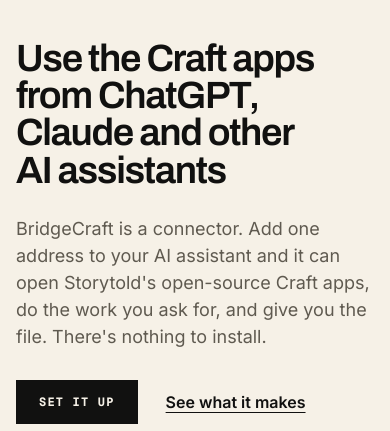
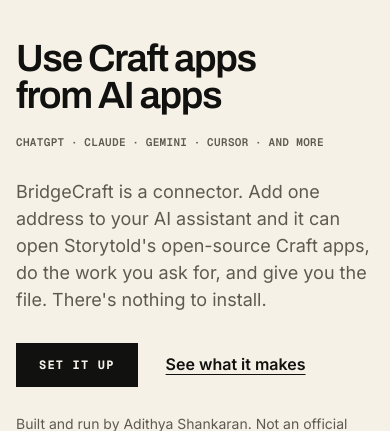
Before and after one commit to adikshan11/artcraft-plugin, a Flask app: page / in a window 390 px wide. Shown: the part 69-500 px from the top of the page. Run offline with Flask 3, Linux system fonts and the light colour scheme.

Commit message:
Headline "Use Craft apps from AI apps", with the apps named in grey below (#30)
* Headline "Use Craft apps from AI apps", with the apps named in grey below

The headline is now "Use Craft apps from AI apps". Under it, a grey mono row
names the apps: ChatGPT · Claude · Gemini CLI · Cursor · and more. Gemini is
named as Gemini CLI because that's the Gemini app the README shows how to set
up. The share card's title follows the headline.

On phones the row is set smaller so it stays on one line at 375 px; it wraps
only on 320 px screens.

Co-Authored-By: Claude Opus 5.5 <noreply@anthropic.com>

* Name Gemini plainly, and never start a line of the apps row with a dot

At laptop widths the row wrapped and the second line began with a dot. Every
name now carries a dot in front, and the row is pulled left by one dot's width
and that strip clipped, so no line starts with one. The row lines up with the
headline: one line at 1280 px and 375 px, two at 848 px.

Co-Authored-By: Claude Opus 5.5 <noreply@anthropic.com>

---------

Co-authored-by: Claude Opus 5.5 <noreply@anthropic.com>

```diff
--- a/static/style.css
+++ b/static/style.css
@@ -344,6 +344,38 @@ h2 em {
   font-size: clamp(38px, 4.5vw, 66px);
   line-height: 0.98;
   text-wrap: balance;
+}
+
+/* The AI apps it works with, in grey under the headline, split by centre dots.
+   Every name has a dot in front; the row is pulled left by one dot's width and
+   that strip is clipped, so no line, first or wrapped, starts with a dot. */
+.ai-apps {
+  display: flex;
+  flex-wrap: wrap;
+  gap: 4px 0;
+  margin: -6px 0 0 -1.8em;
+  clip-path: inset(0 0 0 1.8em);
+  color: var(--muted);
+  font-family: var(--mono);
+  font-size: 13px;
+  font-weight: 600;
+  letter-spacing: 0.08em;
+  text-transform: uppercase;
+}
+
+.ai-apps span::before {
+  content: "\00b7";
+  display: inline-block;
+  width: 1.8em;
+  text-align: center;
+}
+
+/* Tighter on phones, so the row stays on one line. */
+@media (max-width: 480px) {
+  .ai-apps {
+    font-size: 11px;
+    letter-spacing: 0.03em;
+  }
 }
 
 .lede {
--- a/templates/index.html
+++ b/templates/index.html
@@ -7,7 +7,7 @@
       name="description"
       content="BridgeCraft connects ChatGPT, Claude and other AI assistants to ArtCraft and Storytold's open-source Craft apps. Nothing to install."
     />
-    <meta property="og:title" content="BridgeCraft — use the Craft apps from ChatGPT, Claude and other AI assistants" />
+    <meta property="og:title" content="BridgeCraft — use Craft apps from AI apps" />
     <meta
       property="og:description"
       content="A community-built MCP plugin for ArtCraft and Storytold's Craft apps."
@@ -36,7 +36,10 @@
     <main id="top">
       <section class="hero">
         <div class="hero-copy">
-          <h1>Use the Craft apps from ChatGPT, Claude and other AI assistants</h1>
+          <h1>Use Craft apps from AI apps</h1>
+          <p class="ai-apps" aria-label="Works with ChatGPT, Claude, Gemini, Cursor and more">
+            <span>ChatGPT</span><span>Claude</span><span>Gemini</span><span>Cursor</span><span>and more</span>
+          </p>
           <p class="lede">
             BridgeCraft is a connector. Add one address to your AI assistant and it can open
             Storytold's open-source Craft apps, do the work you ask for, and give you the file.
```
Also changed, not shown: tests/test_mcp.py (+2 -1 lines).
